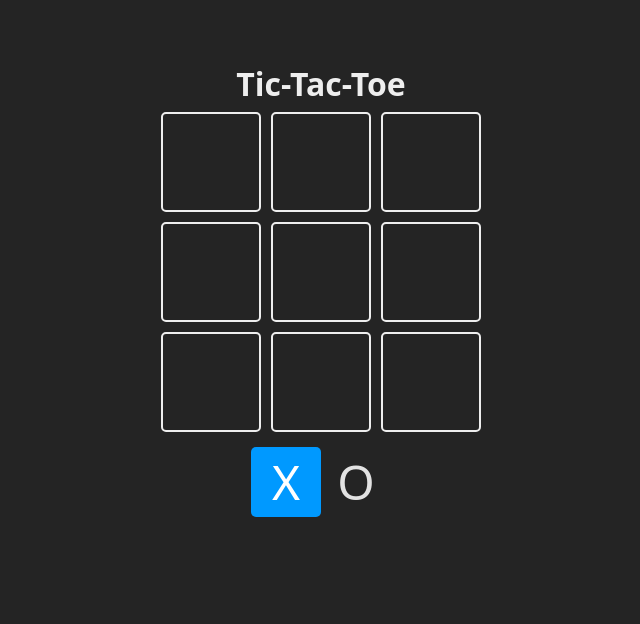
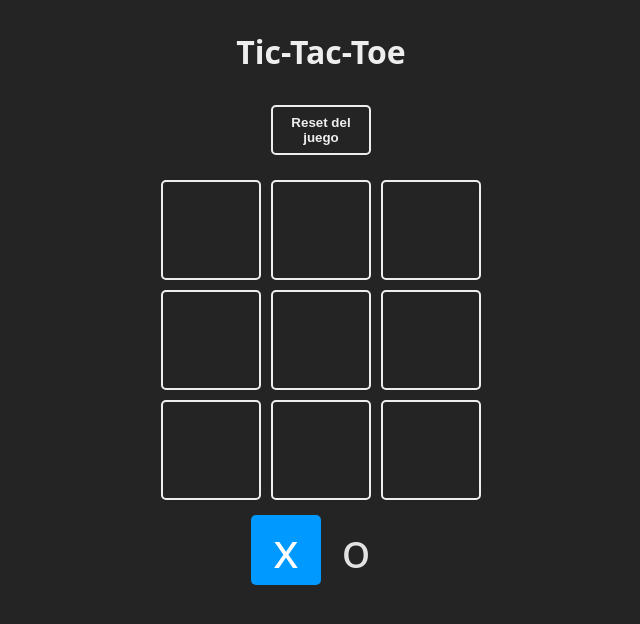
Before and after one commit to AnitaMari/Game, a React (Vite) app in the folder Game/: page / in a window 1280 px wide. Shown: the top 624 px of the page, without its empty margins (319-959 px from the left). Built offline with nearby package versions, Linux system fonts and the light colour scheme.

Commit message:
con componentes extraídos

```diff
--- a/Game/package.json
+++ b/Game/package.json
@@ -10,6 +10,7 @@
     "preview": "vite preview"
   },
   "dependencies": {
+    "canvas-confetti": "1.6.0",
     "react": "^18.2.0",
     "react-dom": "^18.2.0"
   },
--- a/Game/src/App.jsx
+++ b/Game/src/App.jsx
@@ -1,62 +1,31 @@
 import { useState } from 'react'
-import './App.css'
+//import './App.css' //creo que no hace falta
+import confetti from "canvas-confetti"
 
-//1.Crear constante para los turnos (un objeto):
-const TURNS = {
-  X: "X",
-  O: "O"
-}
+import { Square } from "./components/Square.jsx"
+import { TURNS } from "./constants.js"
+import { checkWinnerFrom, checkEndGame } from "./logic/board.js" //32. Añadimos aquí el checkEndGame
+import { WinnerModal } from "./components/WinnerModal.jsx"
 
+//27. Ponemos el square que estaba aquí en un componente aparte. Ponemos export antes de const y lo importamos arriba
 
-//4.Crear un cuadrado, que es la posición desde donde se va a jugar en cada movimiento.
-//Vamos a crear el cuadrado del tablero y vamos a utilizar como propiedades el children, que será lo que tenga dentro
-//del tablero (la x o la o), vamos a tener también una forma de actualizar el tablero y vamos a dejar el index para saber
-//la posición del cuadradito.
-//Square sería un componente separado de la App que podemos reutilizar.
-const Square = ({ children, isSelected, updateBoard, index }) => {
-  // return (
-  //   //vamos a renderizar lo que teníamos antes en el return de abajo.
-  // <div className="square">
-  //   {children}
-  // </div>
-  //   )
+//28. Sacamos las constantes de arriba de (turn y winner combos) y las ponemos en un archivo aparte que se llama constants.js y lo exportamos arriba
+//y les ponemos export delante de const e importamos el archivo arriba
 
-  //8. Le pasamos la prop isSelected para saber de quién es el turno. Ver 7
-//vamos a decirle
+//29. Creamos la carpeta logic y ponemos el checkwinner y hacemos lo mismo que con los otros.
+//creamos dentro los archivos board.js y ponemos dentro el checkwinner
+//tenemos que importar en ese archivo el winner_combos. Y cambiamos el nombre de checkWinner por checkWinnerFrom
+//le añadimos el export const... y lo importamos arriba
+//y quitamos de arriba que estaba import { TURNS, WINNER_COMBOS } from... le quitamos el winner-combos
+//en updateBoard abajo cambiamos el nombre de checkWinner por checkWinnerFrom: const newWinner = checkWinner(newBoard)
 
-  const className = `square ${isSelected ? "is-selected" : ""}`
+//30. Creamos otro componente llamado Winner y sacamos todo eso de aquí.
 
-  // return (
-  //   //ahora vamos a hacer mejor un renderizado condicional de quién es el turno.
-  // <div className={className}>
-  //   {children}
-  // </div>
-  //   )
+//31. TODO ESTO LO DEBERÍAMOS HABER PUESTO APARTE DESDE EL PRINCIPIO. ESTÁ HECHO ASÍ PARA VER CÓMO COMPONETIZAR LO QUE SE PUEDA
+//Poner la lógica que sea de JS puro aparte para poder usarlo con Vue, Angular, etc
+//Podríamos sacar el board de abajo aparte también. Hacerlo nosotros
 
-  //10. Cambiar el return anterior y poner que onClick update Board
-  //el onClick llama al handleClick que llama la updateBoard. Luego veremos qué le pasamos ahí
-  const handleClick = () => {
-    updateBoard(index)
-  }
-
-  return (
-    <div onClick={handleClick} className={className}>
-      {children}
-    </div>
-  )
-}
-
-//14.Podríamos crear arrays con las combinaciones ganadoras:
-const WINNER_COMBOS = [
-  [0, 1, 2], //si las x o las o están en esta posición
-  [3, 4, 5], //las 3 primeras son las combinaciones ganadoras horizontales, las otras 3 las verticales, y las últimas 2 las diagonales
-  [6, 7, 8],
-  [0, 3, 6],
-  [1, 4, 7],
-  [2, 5, 8],
-  [0, 4, 8],
-  [2, 4, 6],
-]
+//32. Sacar fuera y hacer lo mismo con const checkEndGame y moverlo a board.
 
 function App() {
 //5. Movemos board dentro de la App y vamos a convertirlo en un estado.
@@ -79,25 +48,14 @@ const [turn, setTurn] = useState(TURNS.X)
 const [winner, setWinner] = useState(null) //vamos a utilizar null si no hay ganador y false si hay un empate
 //podríamos hacer también como con los turn arriba para decir quién es el winner.
 
-//15.Creamos un método para comprobar el tablero y ver quién es el ganador.
-//decirle que para cada combinación ganadora que tenemos en los winnercombos
-//mirar primero si hay una x o un o, después si tiene lo mismo que el anterior, y lo mismo con el tercero
-const checkWinner = (boardToCheck) => {
-  //revisamos todas las combinaciones ganadoras para ver si x u o ganó
-  for (const combo of WINNER_COMBOS) {
-    const [a, b, c] = combo
-    if (
-      boardToCheck[a] && // 0 -> x u o
-      boardToCheck[a] === boardToCheck[b] &&
-      boardToCheck[a] === boardToCheck[c]
-    ) {
-      return boardToCheck[a] //x u o (el ganador sería el que esté en el primer elemento a)
-    }
-  }
-  //si no hay ganador:
-  return null
+//18. Resetear juego volviendo el/los estados a sus valores iniciales (array 9 fill null, turn X)
+//pasarle las mismas props y los mismos estados para que nuestra interfaz se replique
+//no es una buena práctica hacer esto refrescando la página y cargándolo todo de nuevo si solo quieres resetear el estado de este componente
+const resetGame =  () => {
+setBoard(Array(9).fill(null))
+setTurn(TURNS.X)
+setWinner(null)
 }
-
 
 const updateBoard = (index) => {
  //12. Pasarle como parámetro el índice para saber en qué cuadradito estamos así podemos actualizar el board con esa información.
@@ -118,26 +76,37 @@ const updateBoard = (index) => {
   setTurn(newTurn) //11.para actualizar el estado. Cada vez que haga click en un cuadrado cambio el turno
 
   //16. Revisamos si hay un ganador.
-  const newWinner = checkWinner(newBoard) //le pasamos el nuevo tablero que tiene el último movimiento
+  const newWinner = checkWinnerFrom(newBoard) //le pasamos el nuevo tablero que tiene el último movimiento
     //le pasamos el valor actualizado porque el estado es asíncrono
     if (newWinner) {
       //alert(`El ganador es ${newWinner}`) //ponga la alerta antes o después del setWinner se muestra antes de mostrar la última x u o
       //porque los estados en React son asíncronos y no afectan al renderizado, eso significa que se ejecuta lo siguiente aunque no se haya actualizado aún el estado
       //aquí o podemos fiarnos de tener el nuevo estado de winner.
       setWinner(newWinner)
-    } //falta por hacer comprobar si se ha acabado el juego
+      confetti() //26.Añadimos este efecto
+     //falta por hacer comprobar si se ha acabado el juego: 20. Ver si hay empate:
+    } else if (checkEndGame(newBoard)) {
+      setWinner(false) //empate.
+    }
 }
+
 //2.Crear el tablero que será un array que tendrá 9 posiciones que al principio será null. Originalmente estaba dentro de la app. Ver 4
 //const board = Array(9).fill(null)
 
   return (
     <main className="board">
       <h1>Tic-Tac-Toe</h1>
+
+      {/* 19. Poner también un botón fuera */}
+      <button onClick={resetGame}>Reset del juego</button>
+
+      {/* A.SECCIÓN PARA EL JUEGO */}
       <section className="game">
         {
           // 3. Podríamos llamarlo cell o como querarmos pero lo que queremos renderizar por ahora
           // es la posición 0, 1... por eso lo vamos a llamar index. Se muestra el grid con los números del 0 al 8
-          board.map((_, index) => {
+          //23a.al principio puso _, index porque no estábamos usando _ y lo puso así. Después lo cambió por square
+          board.map((square, index) => {
             return (
               // esto se pasa arriba y ponemos en su lugar el nombre del componente
               // <div className="cell" key={index}>
@@ -163,13 +132,17 @@ const updateBoard = (index) => {
                 {index} Tenemos que crear un estado para guardar cada vez que el usuario haga click en cada posición.
                 Vamos a necesitar meter el board dentro de la aplicación, originalmente lo pusimos fuera porque cuando en el square se haga un click
                 vamos a tener que actualizar el tablero para volver a renderizarlo y el usuario pueda ver si se ha puesto una x o un o*/}
-                {board[index]}
+                {/* {board[index]} 23b.cambiamos esto por lo de abajo. Funciona igual*/}
+                {square}
               </Square>
+              //24. Vamos a añadir una dependencia que se llama canva confetti para darle efectos
+              //npm install canvas-confetti -E e importarlo arriba
             )
           })
         }
       </section>
 
+      {/* B.SECCIÓN PARA LOS TURNOS */}
       <section className="turn">
       {/* 7. Para saber de quién es el turno visualmente vamos a crear una prop llamada isSelected (tenemos que ir arriba y pasárselo a Square). Como tenemos un estado llamado turn, le vamos a decir que
       cuando el estado sea turns.x el estado seleccionado es el de la x y lo mismo con la o. Así el componente square cambia visualmente    */}
@@ -179,8 +152,38 @@ const updateBoard = (index) => {
         <Square isSelected={turn === TURNS.O}>
           {TURNS.O}
         </Square>
+      </section>
 
-      </section>
+      <WinnerModal resetGame={resetGame} winner={winner} />
+
+    {/* C.SECCIÓN. 27. Al final la sacamos y modificamos un poco. Ver WinnerModal. Y la ponemos justo arriba y le pasamos el resetGame y el winner */}
+      {/* 17. hacer sección con renderizado condicional: Si el winner es diferente a null que es por defecto, vamos a hacer algo.
+      Vamos a poner también un footer para que después podamos reiniciar la partida  */}
+
+     {/* {
+        winner !== null && (
+          <section className="winner">
+            <div className="text">
+              <h2>
+                {
+                  winner === false
+                  ? "Empate"
+                  : "Ganó: "
+                }
+              </h2>
+
+              <header className="win">
+                {winner && <Square>{winner}</Square>}
+              </header>
+
+              <footer> */}
+                {/* Poner un botón para resetear el juego. Ver arriba. */}
+                {/* <button onClick={resetGame}>Empezar de nuevo</button>
+              </footer>
+            </div>
+          </section>
+        )
+      } */}
 
     </main>
   )
--- /dev/null
+++ b/Game/src/components/Square.jsx
@@ -0,0 +1,37 @@
+//4.Crear un cuadrado, que es la posición desde donde se va a jugar en cada movimiento.
+//Vamos a crear el cuadrado del tablero y vamos a utilizar como propiedades el children, que será lo que tenga dentro
+//del tablero (la x o la o), vamos a tener también una forma de actualizar el tablero y vamos a dejar el index para saber
+//la posición del cuadradito.
+//Square sería un componente separado de la App que podemos reutilizar.
+export const Square = ({ children, isSelected, updateBoard, index }) => {
+    // return (
+    //   //vamos a renderizar lo que teníamos antes en el return de abajo.
+    // <div className="square">
+    //   {children}
+    // </div>
+    //   )
+
+    //8. Le pasamos la prop isSelected para saber de quién es el turno. Ver 7
+  //vamos a decirle
+
+    const className = `square ${isSelected ? "is-selected" : ""}`
+
+    // return (
+    //   //ahora vamos a hacer mejor un renderizado condicional de quién es el turno.
+    // <div className={className}>
+    //   {children}
+    // </div>
+    //   )
+
+    //10. Cambiar el return anterior y poner que onClick update Board
+    //el onClick llama al handleClick que llama la updateBoard. Luego veremos qué le pasamos ahí
+    const handleClick = () => {
+      updateBoard(index)
+    }
+
+    return (
+      <div onClick={handleClick} className={className}>
+        {children}
+      </div>
+    )
+  }
--- /dev/null
+++ b/Game/src/components/WinnerModal.jsx
@@ -0,0 +1,30 @@
+import { Square } from "./Square.jsx" //lo importamos porque lo necesitamos abajo
+
+export function WinnerModal ({ winner, resetGame }) { //poner entre () lo que vamos a necesitar. Ver abajo
+    if (winner === null) return null
+
+    const winnerText = winner === false ? "Empate" : "Ganó: "
+
+{/* C.SECCIÓN
+17. hacer sección con renderizado condicional: Si el winner es diferente a null que es por defecto, vamos a hacer algo.
+ Vamos a poner también un footer para que después podamos reiniciar la partida.
+En el 27 la hemos extraido aquí y modificado.
+Poner el renderizado lo más limpio posible  */}
+
+    return (
+        <section className="winner">
+            <div className="text">
+              <h2>{winnerText}</h2>
+
+              <header className="win">
+                {winner && <Square>{winner}</Square>}
+              </header>
+
+              <footer>
+                {/* Poner un botón para resetear el juego. Ver arriba. */}
+                <button onClick={resetGame}>Empezar de nuevo</button>
+              </footer>
+            </div>
+          </section>
+        )
+}
--- /dev/null
+++ b/Game/src/constants.js
@@ -0,0 +1,17 @@
+//1.Crear constante para los turnos (un objeto):
+export const TURNS = {
+  X: "x", //se podrían poner emojis bonitos si quisiéramos. :x o :circle (ver qué hay que instalar)
+  O: "o"
+}
+
+//14.Podríamos crear arrays con las combinaciones ganadoras:
+export const WINNER_COMBOS = [
+    [0, 1, 2], //si las x o las o están en esta posición
+    [3, 4, 5], //las 3 primeras son las combinaciones ganadoras horizontales, las otras 3 las verticales, y las últimas 2 las diagonales
+    [6, 7, 8],
+    [0, 3, 6],
+    [1, 4, 7],
+    [2, 5, 8],
+    [0, 4, 8],
+    [2, 4, 6],
+  ]
--- /dev/null
+++ b/Game/src/logic/board.js
@@ -0,0 +1,28 @@
+import {WINNER_COMBOS } from "../constants.js"
+
+//29. Le cambiamos el nombre que tenía de checkWinner por checkWinnerFrom
+
+//15.Creamos un método para comprobar el tablero y ver quién es el ganador.
+//decirle que para cada combinación ganadora que tenemos en los winnercombos
+//mirar primero si hay una x o un o, después si tiene lo mismo que el anterior, y lo mismo con el tercero
+export const checkWinnerFrom = (boardToCheck) => {
+    //revisamos todas las combinaciones ganadoras para ver si x u o ganó
+    for (const combo of WINNER_COMBOS) {
+      const [a, b, c] = combo
+      if (
+        boardToCheck[a] && // 0 -> x u o
+        boardToCheck[a] === boardToCheck[b] &&
+        boardToCheck[a] === boardToCheck[c]
+      ) {
+        return boardToCheck[a] //x u o (el ganador sería el que esté en el primer elemento a)
+      }
+    }
+    //si no hay ganador:
+    return null
+  }
+
+  //22.
+export const checkEndGame = (newBoard) => {
+    //si comprobamos que todos los movimientos se han hecho porque ya no son null, si no hay más espacios vacíos
+    return newBoard.every((square) => square !== null) //si en todos los square hay algo diferente a null porque ya se ha escrito x u o. Devolverá true
+  }
```
Also changed, not shown: 1 other file (tests, documents, lock files or other folders).
